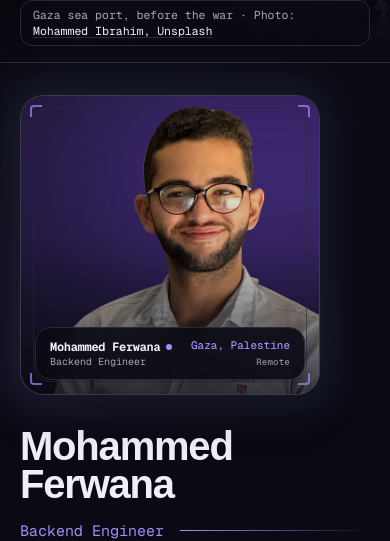
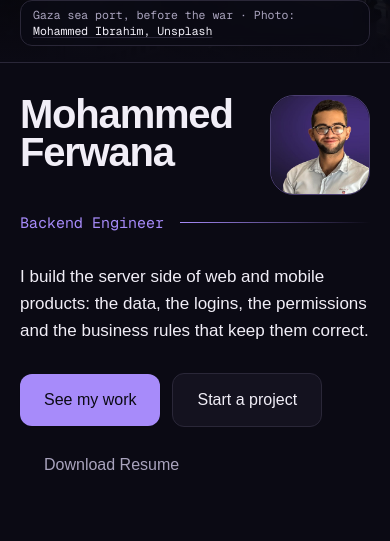
Before and after one commit to hammoudFerwana/mohammed-ferwana-portfolio, a Next.js app: page / in a window 390 px wide. Shown: the part 308-849 px from the top of the page. Built offline with nearby package versions, Linux system fonts and the light colour scheme; no server answers; a web font is replaced by a local one.

Commit message:
feat(hero): compact portrait beside the name on phones

```diff
--- a/src/components/home/HeroSection.jsx
+++ b/src/components/home/HeroSection.jsx
@@ -69,9 +69,28 @@ export default function HeroSection() {
         <div className="grid grid-cols-1 lg:grid-cols-[minmax(0,1fr)_350px] xl:grid-cols-[minmax(0,1fr)_380px] lg:gap-x-12 items-start">
           {/* Text column first in DOM for screen readers */}
           <div className="mt-8 lg:mt-0 lg:pt-10">
-            <h1 className="font-sans text-[length:var(--text-hero)] font-bold leading-[0.95] tracking-[-0.03em] text-ink text-balance hyphens-none">
-              Mohammed Ferwana
-            </h1>
+            <div className="flex items-start gap-3 lg:block">
+              <h1 className="flex-1 min-w-0 font-sans text-[length:var(--text-hero)] font-bold leading-[0.95] tracking-[-0.03em] text-ink text-balance hyphens-none">
+                Mohammed Ferwana
+              </h1>
+              <div
+                className="lg:hidden shrink-0 relative overflow-hidden rounded-2xl border"
+                style={{
+                  width: 'clamp(64px, calc(100vw - 290px), 120px)',
+                  height: 'clamp(64px, calc(100vw - 290px), 120px)',
+                  borderColor: 'color-mix(in srgb, var(--hz-violet) 40%, transparent)',
+                }}
+              >
+                <Image
+                  src="/images/portrait.jpg"
+                  alt="Mohammed Ferwana"
+                  fill
+                  loading="eager"
+                  sizes="120px"
+                  className="object-cover object-center"
+                />
+              </div>
+            </div>
 
             <div className="mt-4 flex items-center gap-4">
               <p className="font-mono text-[15px] text-violet shrink-0">
@@ -108,9 +127,9 @@ export default function HeroSection() {
             </div>
           </div>
 
-          {/* Portrait card: visually first below lg, overlapping band right on lg+ */}
-          <div className="order-first lg:order-last mt-8 lg:-mt-[150px] lg:justify-self-end w-[min(78vw,300px)] lg:w-full lg:max-w-[380px] relative z-10">
-            <InteractivePortraitCard loading="eager" />
+          {/* Portrait card: desktop only (lg+) */}
+          <div className="hidden lg:block lg:order-last lg:-mt-[150px] lg:justify-self-end lg:w-full lg:max-w-[380px] relative z-10">
+            <InteractivePortraitCard />
           </div>
         </div>
 
```
